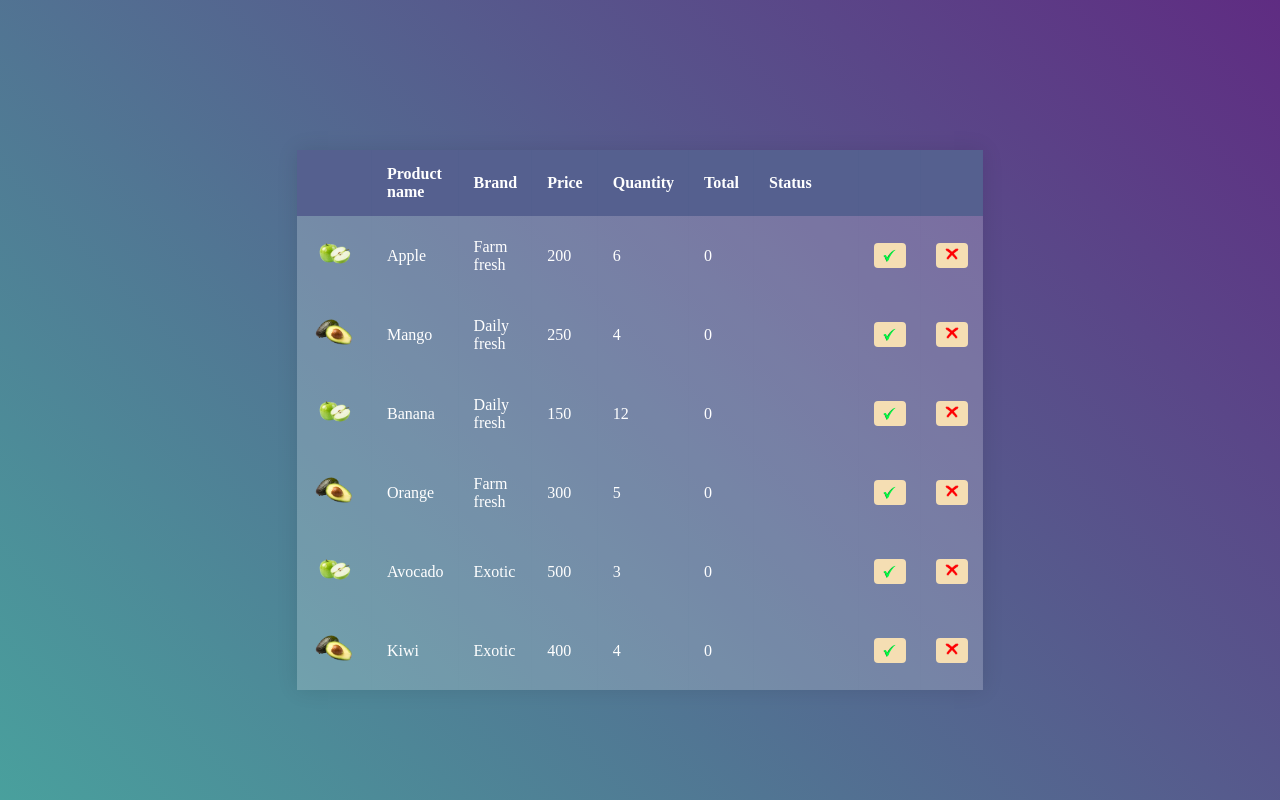
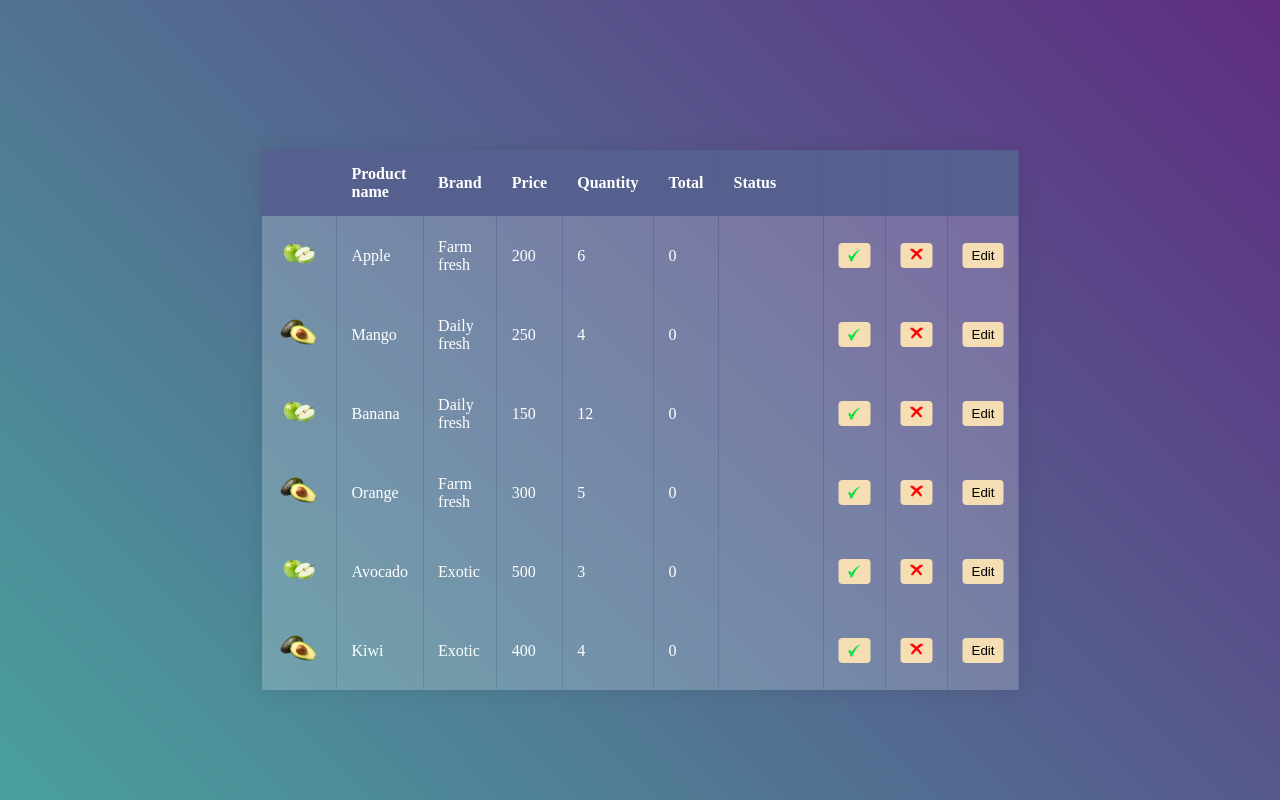
Before and after one commit to Jahnabi926/Reeco, a React (Create React App) app: page / in a window 1280 px wide. Built offline with nearby package versions, Linux system fonts and the light colour scheme.

Commit message:
changes-1

```diff
--- a/src/App.js
+++ b/src/App.js
@@ -1,13 +1,12 @@
 import ProductTable from "./components/ProductTable";
-import { Container } from "./styles/StyledComponents";
+import { StyledContainer } from "./styles/StyledComponents";
 
 const App = () => {
   return (
     <>
-      <Container>
+      <StyledContainer>
         <ProductTable />
-        {/* <div>Hello World</div> */}
-      </Container>
+      </StyledContainer>
     </>
   );
 };
--- /dev/null
+++ b/src/components/ProductTable/components/ApproveButton.js
@@ -0,0 +1,18 @@
+import {
+  StyledButtonImg,
+  StyledButton,
+} from "../../../styles/StyledComponents";
+
+const ApproveButton = ({ id, handleClick, imageValue }) => {
+  const approveImage = require("../../../images/" + imageValue);
+
+  return (
+    <div>
+      <StyledButton value={id} onClick={() => handleClick(id)}>
+        <StyledButtonImg src={approveImage} alt={imageValue} />
+      </StyledButton>
+    </div>
+  );
+};
+
+export default ApproveButton;
--- /dev/null
+++ b/src/components/ProductTable/components/EditButton.js
@@ -0,0 +1,11 @@
+import { StyledEditButton } from "../../../styles/StyledComponents";
+
+const EditButton = ({ value }) => {
+  return (
+    <div>
+      <StyledEditButton value={value}>{value}</StyledEditButton>
+    </div>
+  );
+};
+
+export default EditButton;
--- /dev/null
+++ b/src/components/ProductTable/components/Image.js
@@ -0,0 +1,9 @@
+import { StyledImg } from "../../../styles/StyledComponents";
+
+const Image = ({ value }) => (
+  <div>
+    <StyledImg src={require("../../../images/" + value)} alt={value} />
+  </div>
+);
+
+export default Image;
--- /dev/null
+++ b/src/components/ProductTable/components/MissingButton.js
@@ -0,0 +1,17 @@
+import {
+  StyledButtonImg,
+  StyledButton,
+} from "../../../styles/StyledComponents";
+
+const MissingButton = ({ id, handleClick, imageValue }) => {
+  const missingImage = require("../../../images/" + imageValue);
+  return (
+    <div>
+      <StyledButton value={id} onClick={() => handleClick(id)}>
+        <StyledButtonImg src={missingImage} alt={imageValue} />
+      </StyledButton>
+    </div>
+  );
+};
+
+export default MissingButton;
--- a/src/components/ProductTable/components/Status.js
+++ b/src/components/ProductTable/components/Status.js
@@ -1,6 +1,7 @@
+import { StyledStatus } from "../../../styles/StyledComponents";
+
 const Status = ({ status }) => {
-  // const color = status === "Approved" ? "green" : "red";
-  return <div style={{ width: "75px" }}>{status}</div>;
+  return <StyledStatus>{status}</StyledStatus>;
 };
 
 export default Status;
--- a/src/components/ProductTable/index.constants.js
+++ b/src/components/ProductTable/index.constants.js
@@ -1,15 +1,14 @@
-import { Img, ButtonImg, Button } from "../../styles/StyledComponents";
 import Status from "./components/Status";
+import ApproveButton from "./components/ApproveButton";
+import Image from "./components/Image";
+import MissingButton from "./components/MissingButton";
+import EditButton from "./components/EditButton";
 
 export const Columns = (handleProductApproval, handleProductMissing) => [
   {
     Header: "",
     accessor: "icon",
-    Cell: ({ cell: { value } }) => (
-      <div>
-        <Img src={require("../../images/" + value)} alt={value} />
-      </div>
-    ),
+    Cell: ({ cell: { value } }) => <Image value={value} />,
   },
   { Header: "Product name", accessor: "product_name" },
   { Header: "Brand", accessor: "brand" },
@@ -27,14 +26,12 @@ export const Columns = (handleProductApproval, handleProductMissing) => [
     Header: "",
     accessor: "approve",
     Cell: ({ cell }) => {
-      const id = cell.row.id;
-      const approveImage = require("../../images/" + cell.row.values.approve);
       return (
-        <div>
-          <Button value={id} onClick={() => handleProductApproval(id)}>
-            <ButtonImg src={approveImage} alt={cell.row.values.approve} />
-          </Button>
-        </div>
+        <ApproveButton
+          id={cell.row.id}
+          handleClick={handleProductApproval}
+          imageValue={cell.row.values.approve}
+        />
       );
     },
   },
@@ -42,24 +39,18 @@ export const Columns = (handleProductApproval, handleProductMissing) => [
     Header: "",
     accessor: "missing",
     Cell: ({ cell }) => {
-      const id = cell.row.id;
-      const missingImage = require("../../images/" + cell.row.values.missing);
       return (
-        <div>
-          <Button value={id} onClick={() => handleProductMissing(id)}>
-            <ButtonImg src={missingImage} alt={cell.row.values.missing} />
-          </Button>
-        </div>
+        <MissingButton
+          id={cell.row.id}
+          handleClick={handleProductMissing}
+          imageValue={cell.row.values.missing}
+        />
       );
     },
   },
-  // {
-  //   Header: "",
-  //   accessor: "edit",
-  //   Cell: ({ cell }) => (
-  //     <div>
-  //       <Button value={cell.row.values.edit}>{cell.row.values.edit}</Button>
-  //     </div>
-  //   ),
-  // },
+  {
+    Header: "",
+    accessor: "edit",
+    Cell: ({ cell }) => <EditButton value={cell.row.values.edit} />,
+  },
 ];
--- a/src/styles/StyledComponents.js
+++ b/src/styles/StyledComponents.js
@@ -1,6 +1,6 @@
 import styled from "styled-components";
 
-export const Container = styled.div`
+export const StyledContainer = styled.div`
   position: absolute;
   top: 50%;
   left: 50%;
@@ -26,15 +26,21 @@ export const Td = styled.td`
   background-color: rgba(255, 255, 255, 0.2);
   color: #fff;
 `;
-export const Button = styled.button`
+export const StyledButton = styled.button`
   cursor: pointer;
   background-color: wheat;
   border: none;
   border-radius: 4px;
 `;
-export const Img = styled.img`
+export const StyledEditButton = styled(StyledButton)`
+  padding: 5px 9px;
+`;
+export const StyledImg = styled.img`
   width: 45px;
 `;
-export const ButtonImg = styled.img`
+export const StyledButtonImg = styled.img`
   width: 20px;
 `;
+export const StyledStatus = styled.div`
+  width: 75px;
+`;
```
Also changed, not shown: src/components/cart/Cart.js (deleted), src/components/cart/Item.js (deleted).
